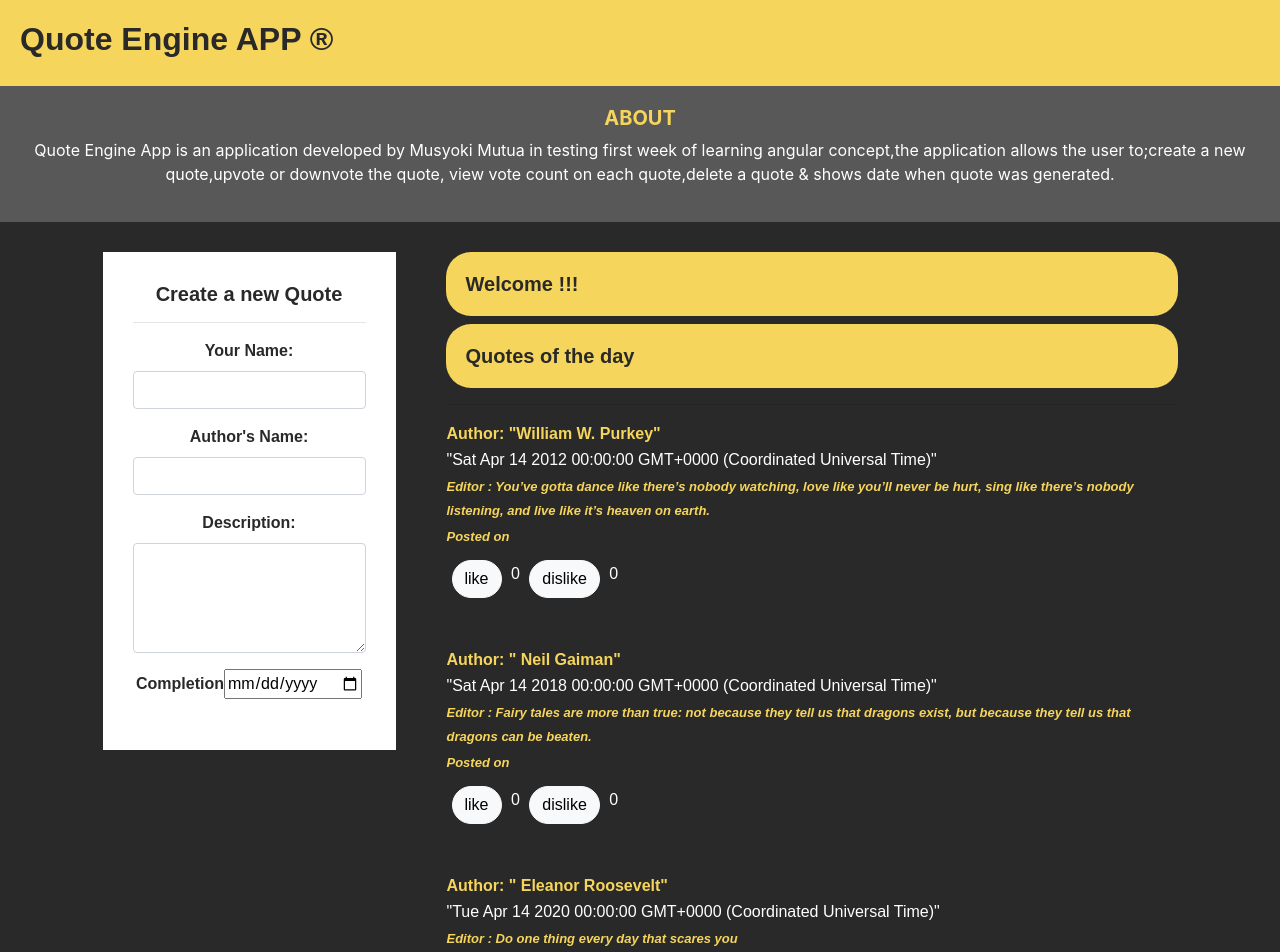
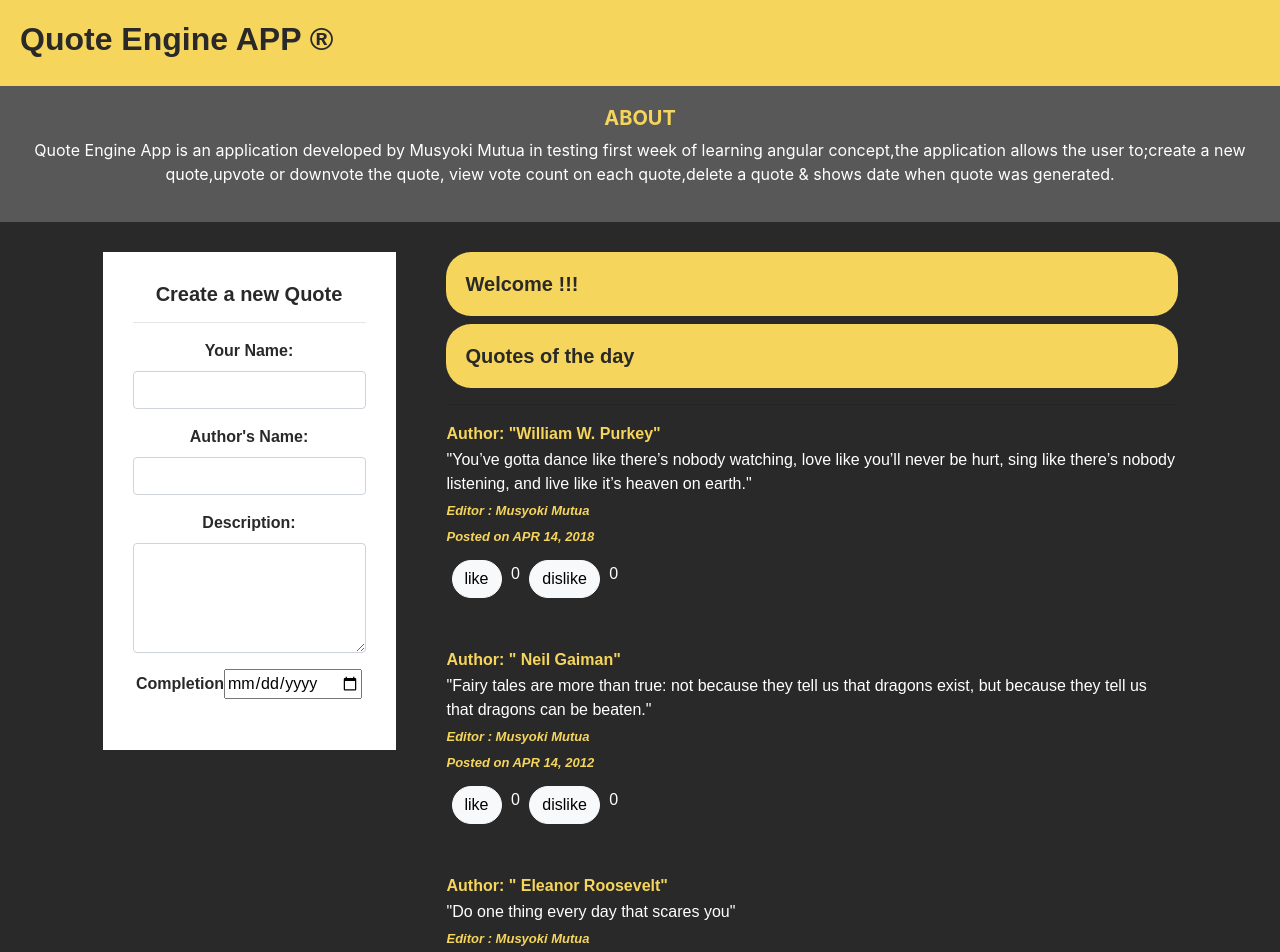
Before and after one commit to msyoki/Angular-week-1-IP, an Angular app: page / in a window 1280 px wide. Shown: the top 952 px of the page. Built offline with nearby package versions, Linux system fonts and the light colour scheme.

Commit message:
adjustment on new Quote arguments to collaborate with constructor parameters

```diff
--- a/src/app/quote/quote.component.ts
+++ b/src/app/quote/quote.component.ts
@@ -9,14 +9,20 @@ import { Quote } from '../quote'
 })
 export class QuoteComponent implements OnInit {
   quotes:Quote[] = [
-    new Quote(1,'You’ve gotta dance like there’s nobody watching, love like you’ll never be hurt, sing like there’s nobody listening, and live like it’s heaven on earth.','William W. Purkey',new Date(2012,3,14)),
-    new Quote(2,'Fairy tales are more than true: not because they tell us that dragons exist, but because they tell us that dragons can be beaten.',' Neil Gaiman',new Date(2018,3,14)),
-    new Quote(3,'Do one thing every day that scares you',' Eleanor Roosevelt',new Date(2020,3,14)),
+
+    new Quote(1,"Musyoki Mutua",'William W. Purkey','You’ve gotta dance like there’s nobody watching, love like you’ll never be hurt, sing like there’s nobody listening, and live like it’s heaven on earth.',new Date(2018,3,14)),
+    new Quote(2,"Musyoki Mutua",' Neil Gaiman','Fairy tales are more than true: not because they tell us that dragons exist, but because they tell us that dragons can be beaten.',new Date(2012,3,14)),
+    new Quote(3,"Musyoki Mutua",' Eleanor Roosevelt','Do one thing every day that scares you',new Date(2020,3,14)),
 
   ];
 
   constructor() { }
-
+  addNewQuote(quote){
+    let quoteLength = this.quotes.length;
+    quote.id = quoteLength+1;
+    quote.completeDate = new Date(quote.completeDate)
+    this.quotes.push(quote)
+  }
   ngOnInit(): void {
   }
 
```
